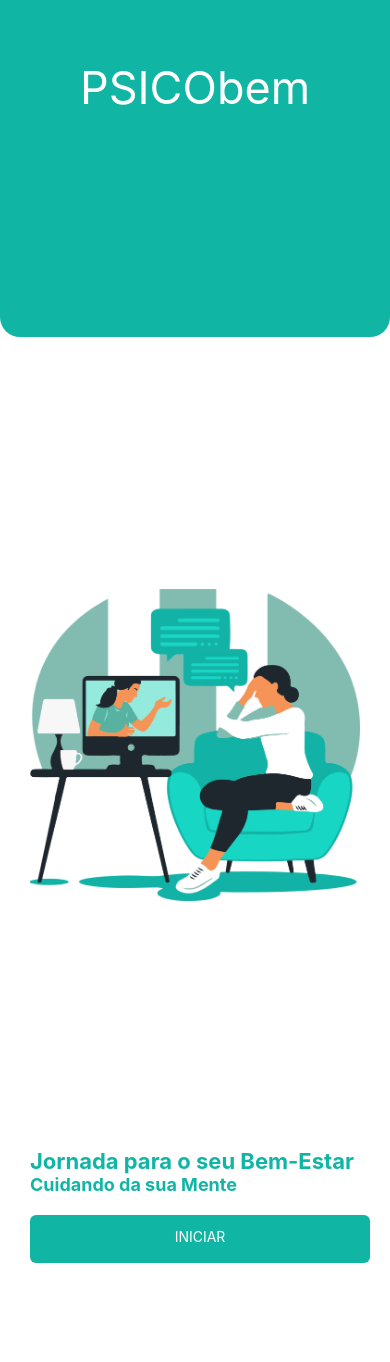
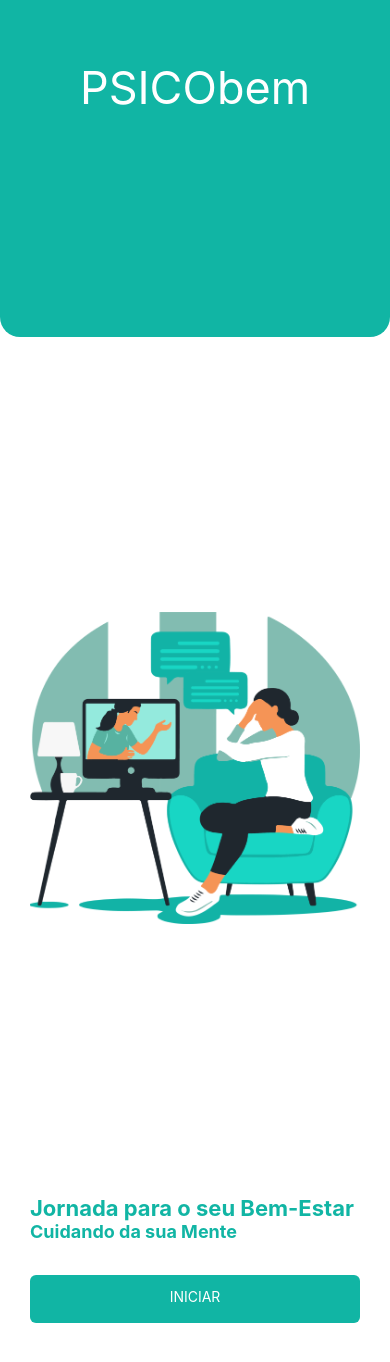
Before and after one commit to GabrielVianaSantos/PsicoBem, a React Native app: screen / in a window 390 px wide. Shown: the top 1362 px of the page. Before the commit the page ends 1313 px from the top, so only its background shows below. Built offline with nearby package versions, Linux system fonts and the light colour scheme.

Commit message:
Tornando Responsivo

```diff
--- a/telas/inicio.js
+++ b/telas/inicio.js
@@ -45,24 +45,25 @@ const estilos = StyleSheet.create({
         height: 2693 / 2850 * width,
         alignItems: "center",
         resizeMode: "contain",
+        marginVertical: '7%',
     },
 
     botao:{
-        width: 340,
+        width: '100%',
         height: 48,
         backgroundColor: "#11B5A4",
         borderRadius: 6,
         textAlign: "center",
-        paddingTop: 13,
+        padding: 13,
         color: "white",
-        marginVertical: 20,
+        marginVertical: '10%',
     },
 
     textGrande:{
         color: "#11B5A4",
         fontSize: 22,
         fontWeight: "bold",
-        marginTop: 25,
+        marginTop: '8%',
     },
 
     textPeq:{
```
